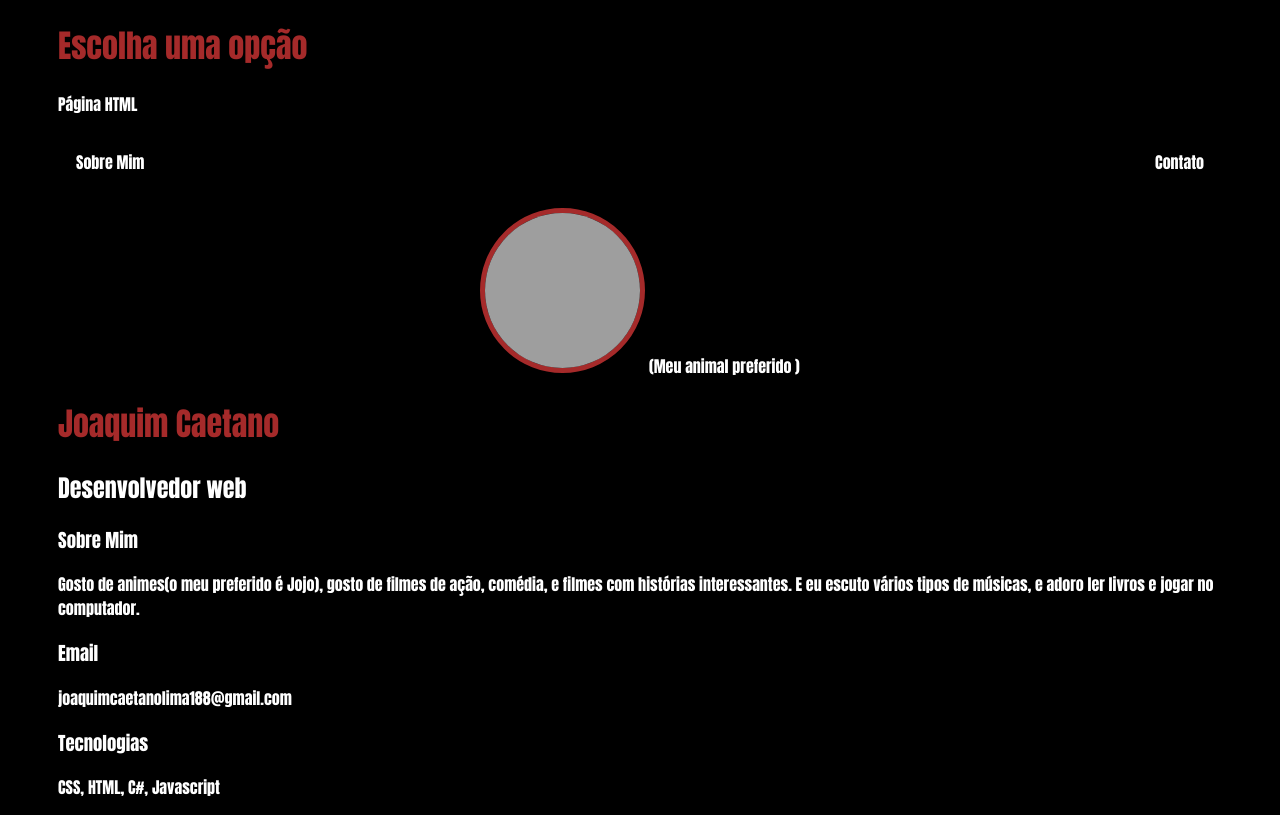
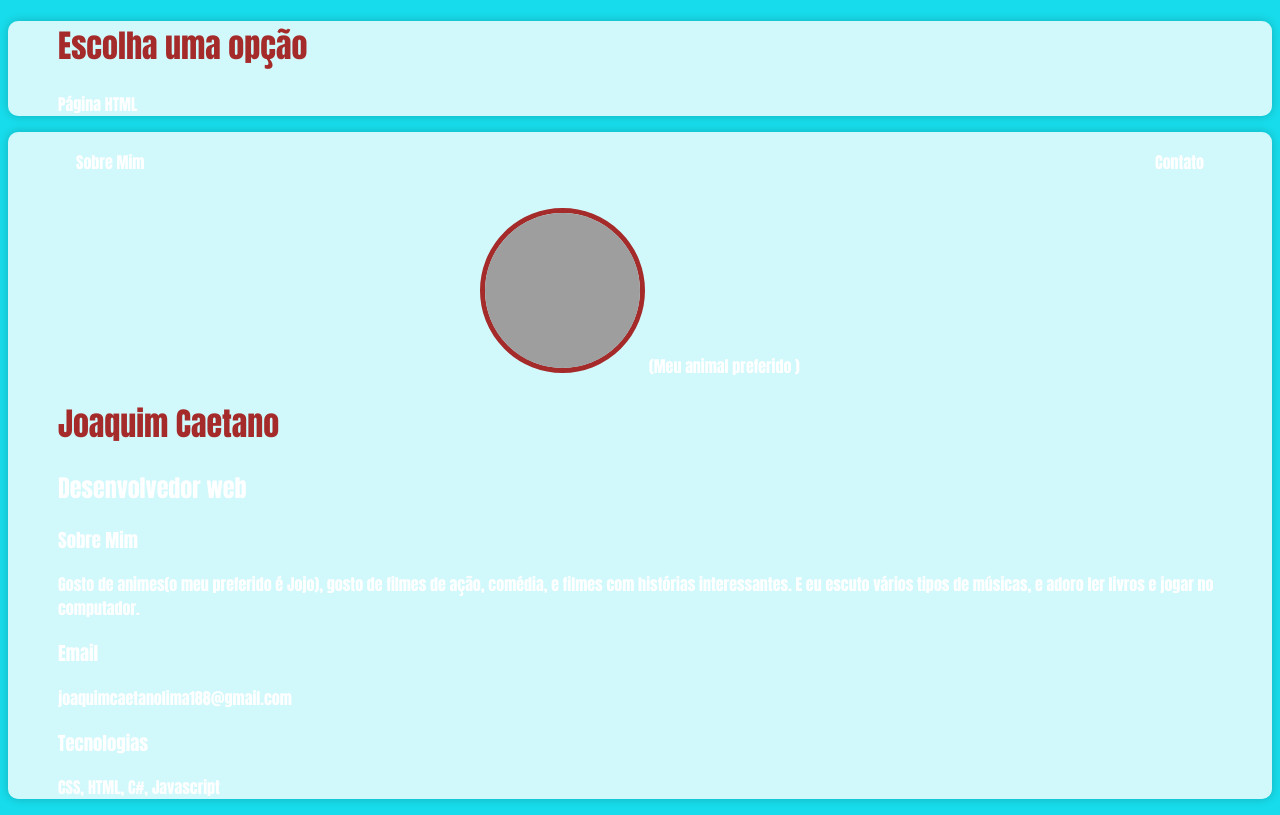
Before and after one commit to Joaquim319/Joaquim319.github.io., a plain HTML site: page index.html in a window 1280 px wide. Drawn offline with Linux system fonts and the light colour scheme; files that its build step writes are made by us from their sources; grey boxes are pictures that could not be loaded.

Commit message:
Alterei algumas cores e coloquei alguns efeitos

```diff
--- a/index.css
+++ b/index.css
@@ -1,7 +1,8 @@
 body {
     color: white;
-    background-color: black;
-     font-family:Impact, Haettenschweiler, 'Arial Narrow Bold', sans-serif
+    background-color: rgb(23, 220, 235);
+    font-family: Impact, Haettenschweiler, 'Arial Narrow Bold', sans-serif;
+    font-size: 16px; /* Additional effect */
 }
 
 ul {
@@ -22,6 +23,11 @@ img {
     height: 155px;
     border-radius: 55%;
     border: 5px solid brown;
+    transition: transform 0.3s ease-in-out; /* Additional effect */
+}
+
+img:hover {
+    transform: scale(1.1); /* Additional effect */
 }
 
 .center {
@@ -29,11 +35,14 @@ img {
 }
 
 h1 {
-    color:brown
+    color: brown;
 }
 
 .container {
     padding: 0px 50px;
+    background-color: rgba(255, 255, 255, 0.8); /* Additional effect */
+    border-radius: 10px; /* Additional effect */
+    box-shadow: 0px 0px 10px rgba(0, 0, 0, 0.2); /* Additional effect */
 }
 
 nav a:hover {
```
